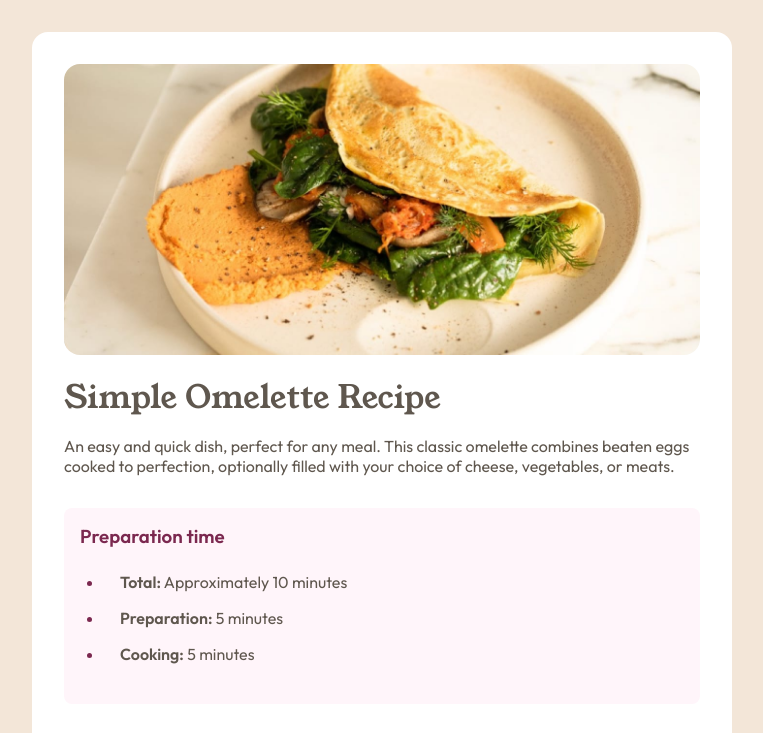
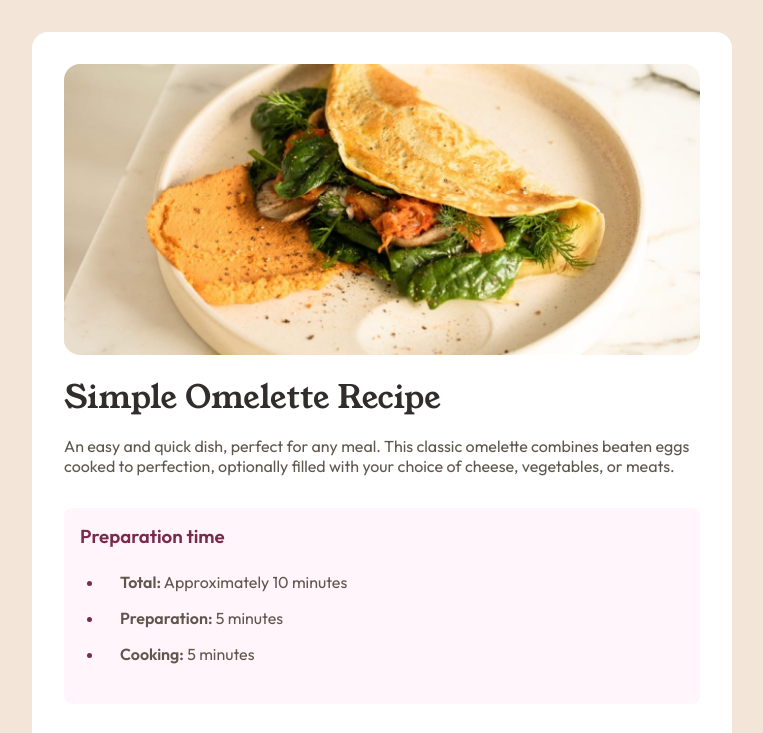
Before and after one commit to Didrik147/frontend-mentor, a plain HTML site: page recipe-page-main/index.html in a window 1280 px wide. Shown: the top 733 px of the page, without its empty margins (258-1021 px from the left). Drawn offline with Linux system fonts and the light colour scheme.

Commit message:
Update style.css

```diff
--- a/recipe-page-main/style.css
+++ b/recipe-page-main/style.css
@@ -55,6 +55,10 @@ h1, h2 {
     font-family: "Young Serif", serif;
     font-weight: 400;
     margin: 1rem 0rem;
+}
+
+h1 {
+    color: var(--dark-charcoal);
 }
 
 h2 {
```
